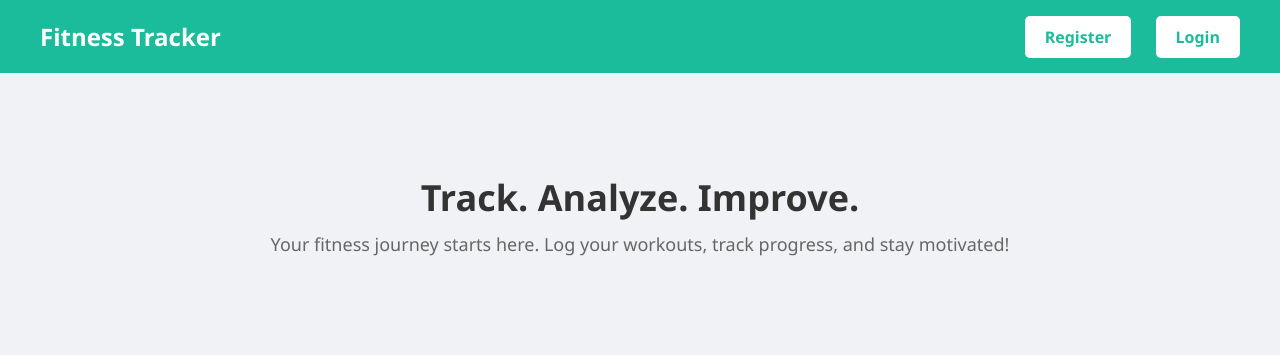
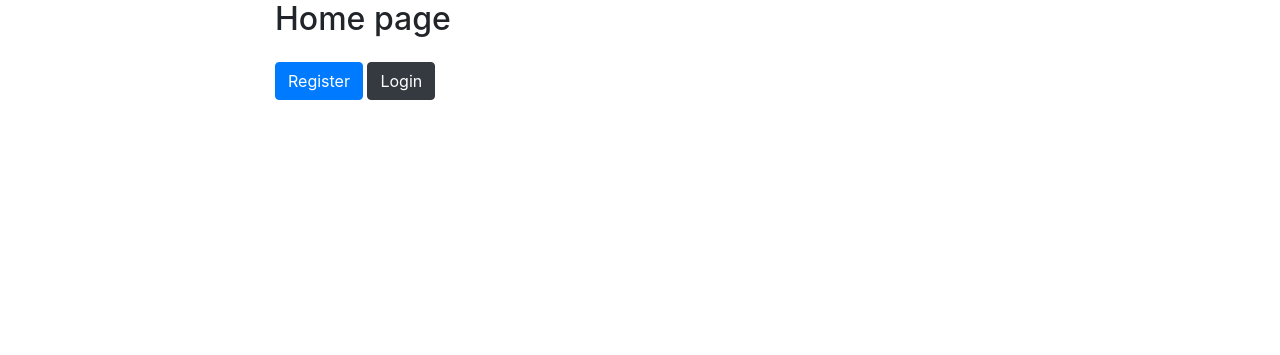
Before and after one commit to stepin105111/CITS5505-Exercise-Tracker-Project, a Flask app: page / in a window 1280 px wide. Shown: the top 355 px of the page. Run offline with Flask 3, Linux system fonts and the light colour scheme.

Commit message:
Update index.html
change for index.html

```diff
--- a/app/templates/index.html
+++ b/app/templates/index.html
@@ -1,10 +1,27 @@
-{% extends 'base.html' %}
+<!DOCTYPE html>
+<html lang="en">
+<head>
+  <title>Fitness Tracker</title>
+  <meta charset="utf-8">
+  <meta name="viewport" content="width=device-width, initial-scale=1">
+  <link rel="stylesheet" href="https://cdn.jsdelivr.net/npm/bootstrap@4.6.2/dist/css/bootstrap.min.css">
+  <script src="https://cdn.jsdelivr.net/npm/jquery@3.6.4/dist/jquery.slim.min.js"></script>
+  <script src="https://cdn.jsdelivr.net/npm/popper.js@1.16.1/dist/umd/popper.min.js"></script>
+  <script src="https://cdn.jsdelivr.net/npm/bootstrap@4.6.2/dist/js/bootstrap.bundle.min.js"></script>
+</head>
+<body>
 
-{% block title %}Fitness Tracker - Home{% endblock %}
+<div class="container">
+    <div class=" row justify-content-center">
+        <div class="col-sm-8">
+            <h2>Home page</h2>
+            <a href="/register" class="btn btn-primary mt-3">Register</a>
+            <a href="/login" class="btn btn-dark mt-3">Login</a>
+        </div>
 
-{% block content %}
-  <section class="hero">
-    <h2>Track. Analyze. Improve.</h2>
-    <p>Your fitness journey starts here. Log your workouts, track progress, and stay motivated!</p>
-  </section>
-{% endblock %}
+    </div>
+
+</div>
+
+</body>
+</html>
```
